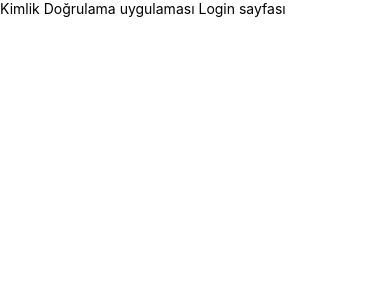
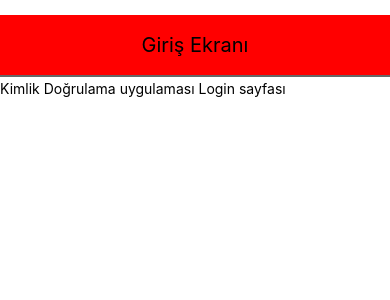
Before and after one commit to burakekincioglu/authentication, a React Native app: screen / in a window 390 px wide. Shown: the top 300 px of the page. Built offline with nearby package versions, Linux system fonts and the light colour scheme.

Commit message:
header eklendi

```diff
--- a/App.js
+++ b/App.js
@@ -11,6 +11,7 @@ import {Text, View} from 'react-native';
 import firebase from 'firebase/compat/app';
 import 'firebase/compat/auth';
 import 'firebase/compat/firestore';
+import Header from './src/components/Header';
 
 
 class App extends Component {
@@ -31,7 +32,8 @@ class App extends Component {
   render() {
     return (
       <View>
-        <Text>Kimlik Doğrulama uygulaması Login sayfası </Text>
+        <Header headerText={'Giriş Ekranı'}></Header>
+        <Text style={{marginTop: 5}}>Kimlik Doğrulama uygulaması Login sayfası </Text>
       </View>
     );
 
```
